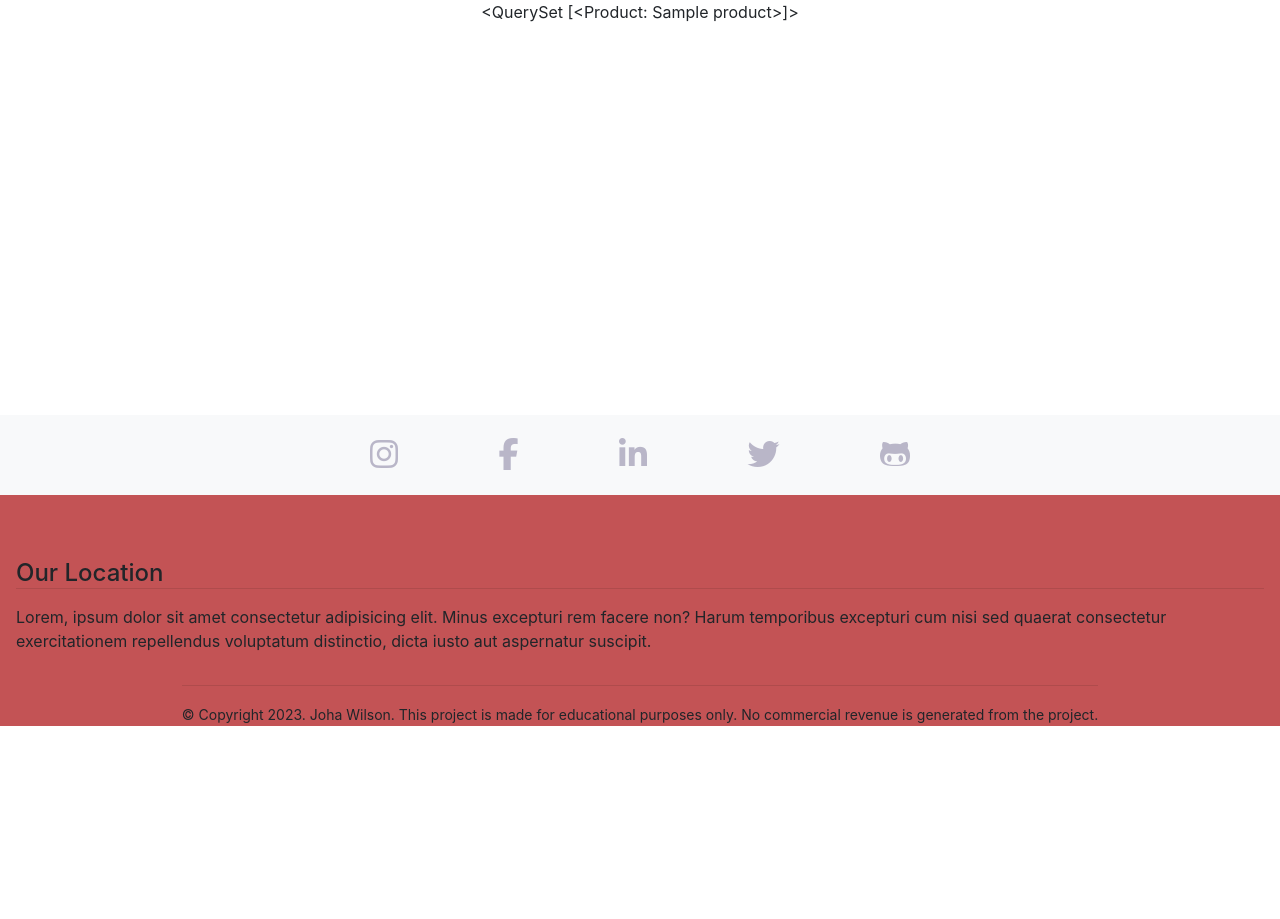
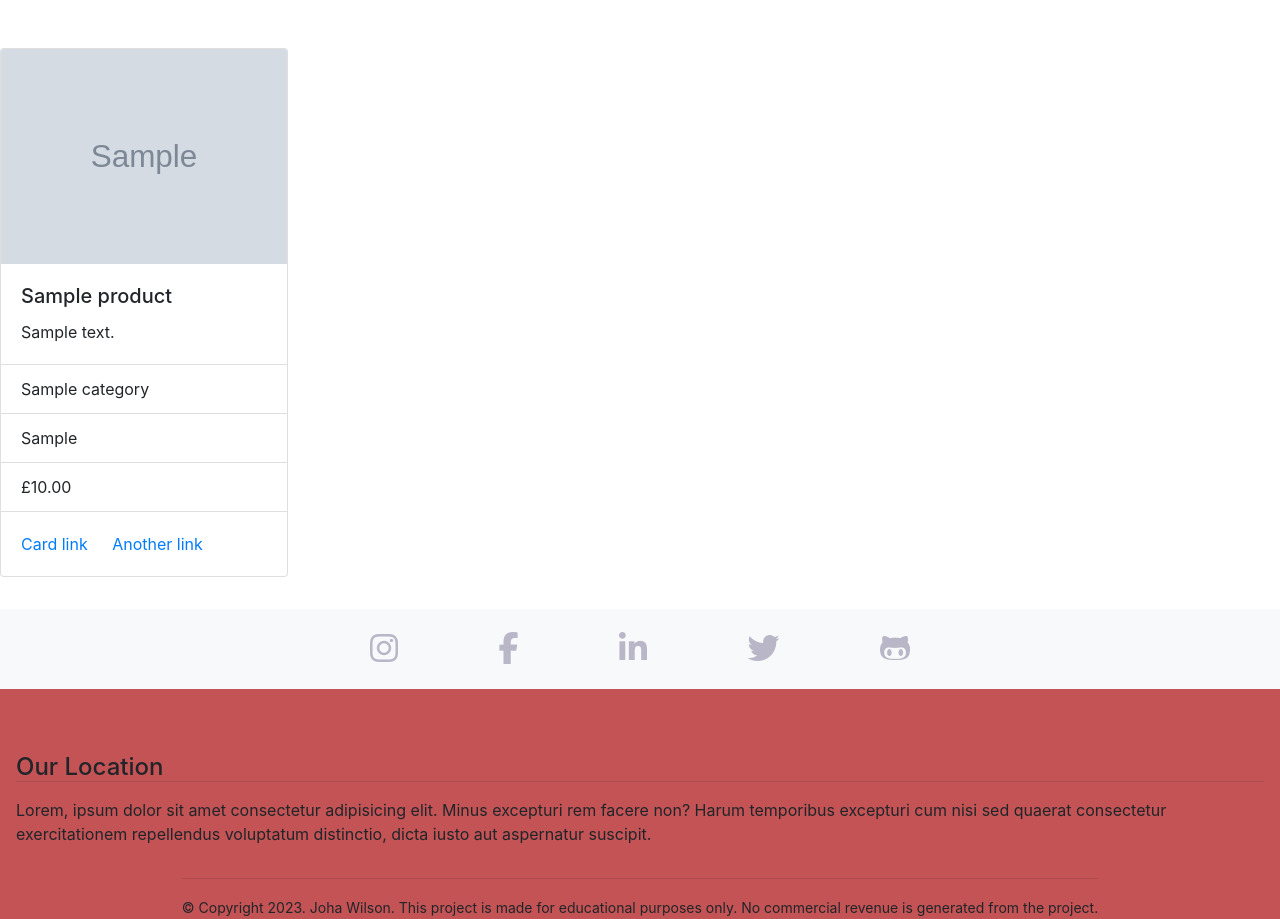
Before and after one commit to Code-Institute-Submissions/Portfolio-Project-5-E-commerce-Store, a Django app: page /products/ in a window 1280 px wide. Shown: the part 74-993 px from the top of the page. Before the commit the page ends 800 px from the top, so only its background shows below. Run offline with Django 3.2, Linux system fonts and the light colour scheme; tables that the repository leaves empty hold one stand-in row (values such as "Sample post"); grey boxes marked "Sample" are stand-in pictures; some libraries are stand-ins or nearby versions.

Commit message:
Added products card template to products.html and create a all_categories view

```diff
--- a/ecommerce_store/settings.py
+++ b/ecommerce_store/settings.py
@@ -81,6 +81,7 @@ TEMPLATES = [
                 'django.template.context_processors.request',  # Required by allauth
                 'django.contrib.auth.context_processors.auth',
                 'django.contrib.messages.context_processors.messages',
+                'products.views.all_categories',
             ],
         },
     },
--- a/products/admin.py
+++ b/products/admin.py
@@ -12,7 +12,7 @@ class CategoryAdmin(admin.ModelAdmin):
 
 class ProductAdmin(admin.ModelAdmin):
 
-    list_display = ('name', 'description', 'slug', 'size', 'image', 'price',)
+    list_display = ('name', 'model_name', 'category', 'description', 'slug', 'size', 'image', 'price',)
 
     prepopulated_fields = {'slug': ('name',)}
 
--- a/products/templates/products/products.html
+++ b/products/templates/products/products.html
@@ -12,12 +12,30 @@
 
         <div class="row">
 
+            {% for product in products %}
 
-            <div class="col-12 p-0 m-0 text-center ">
+                <div class="col-12 p-0 mt-5">
 
-                {{ products }}
+                    <div class="card" style="width: 18rem;">
+                        <img src="{{ product.image.url}}" class="card-img-top" alt="{{ product.name }}">
+                        <div class="card-body">
+                            <h5 class="card-title">{{ product.name }}</h5>
+                            <p class="card-text">{{ product.description }}</p>
+                        </div>
+                        <ul class="list-group list-group-flush">
+                            <li class="list-group-item">{{ product.category }}</li>
+                            <li class="list-group-item">{{ product.size }}</li>
+                            <li class="list-group-item">£{{ product.price }}</li>
+                        </ul>
+                        <div class="card-body">
+                            <a href="#" class="card-link">Card link</a>
+                            <a href="#" class="card-link">Another link</a>
+                        </div>
+                    </div>
 
-            </div>
+                </div>
+
+            {% endfor %}
 
         </div>
 
--- a/products/views.py
+++ b/products/views.py
@@ -1,6 +1,6 @@
 from django.shortcuts import render
 
-from .models import Product
+from .models import Product, Category
 
 
 def all_products(request):
@@ -13,3 +13,14 @@ def all_products(request):
     }
 
     return render(request, "products/products.html", context)
+
+
+def all_categories(request):
+
+    categories = Category.objects.all()
+
+    context = {
+        'categories': categories,
+    }
+
+    return context
```
Also changed, not shown: media/family-wedding.jpeg (added), media/girl-img-1.jpeg (added), media/rasta-lady.jpeg (added).
